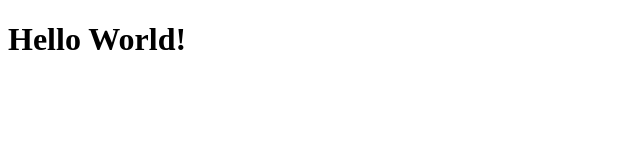
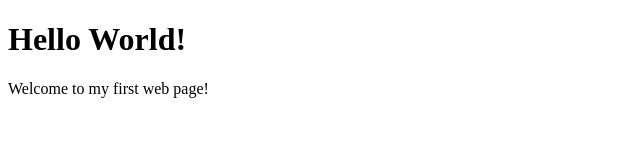
Before and after one commit to lorenw003/info20005lw, a plain HTML site: page index.html in a window 1280 px wide. Shown: the whole page, without its empty margins (0-640 px from the left). Drawn offline with Linux system fonts and the light colour scheme.

Commit message:
add html boilerplate

```diff
--- a/index.html
+++ b/index.html
@@ -4,9 +4,12 @@
     <meta charset="UTF-8">
     <meta http-equiv="X-UA-Compatible" content="IE=edge">
     <meta name="viewport" content="width=, initial-scale=1.0">
-    <title>Document</title>
+    <title>HelloWorld</title>
 </head>
 <body>
     <h1>Hello World!</h1>
+
+    <p> Welcome to my first web page!</p>
+
 </body>
 </html>
```
